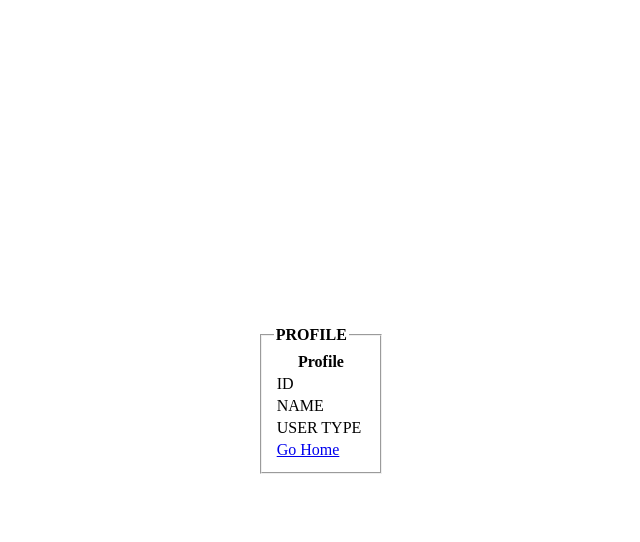
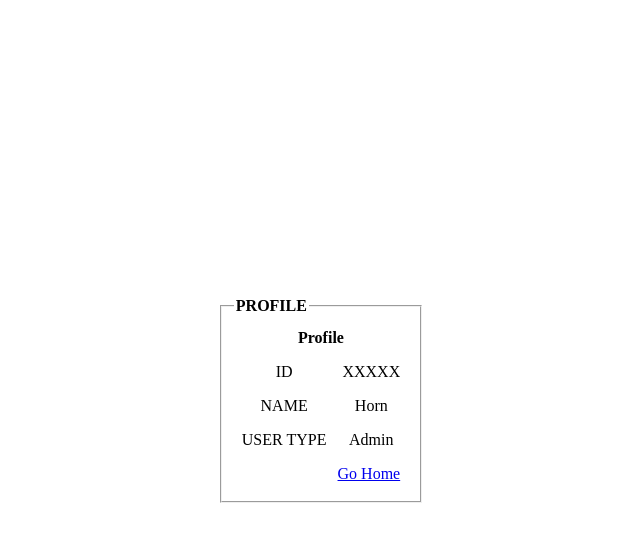
Before and after one commit to nginr/learning-web-technologies-summer2022-2023-sec-f, a PHP site: page /views/profile.view.php in a window 1280 px wide. Shown: the top 542 px of the page, without its empty margins (319-959 px from the left). Run offline with PHP 8.4, Linux system fonts and the light colour scheme.

Commit message:
Mid-Lab-Exam: fixed table styles.

```diff
--- a/Mid-Lab-Exam/views/includes/style.css
+++ b/Mid-Lab-Exam/views/includes/style.css
@@ -4,3 +4,12 @@
     align-items: center;
     height: 100%;
 }
+
+table {
+  border-collapse: collapse;
+}
+
+th, td {
+  padding: 8px;
+  text-align: center;
+}
--- a/Mid-Lab-Exam/views/profile.view.php
+++ b/Mid-Lab-Exam/views/profile.view.php
@@ -12,18 +12,18 @@ include 'includes/header.inc.php';
             </tr>
             <tr>
                 <td> ID </td>
-                <td> </td>
+                <td> XXXXX </td>
             </tr>
             <tr>
                 <td> NAME </td>
-                <td> </td>
+                <td> Horn </td>
             </tr>
             <tr>
                 <td> USER TYPE </td>
-                <td> </td>
+                <td> Admin </td>
             </tr>
             <tr>
-                <td colspan="2"> <a href="home.view.php">Go Home</a> </td>
+                <td colspan="2" style="text-align: right;"> <a href="home.view.php">Go Home</a> </td>
             </tr>
         </table>
     </fieldset>
--- a/Mid-Lab-Exam/views/users.show.view.php
+++ b/Mid-Lab-Exam/views/users.show.view.php
@@ -31,7 +31,7 @@ include 'includes/header.inc.php';
                 ?>
 
                 <tr>
-                    <td colspan="3"> <a href="home.view.php">Go Home</a> </td>
+                    <td colspan="3" style="text-align: right;"> <a href="home.view.php">Go Home</a> </td>
                 </tr>
             </table>
         </fieldset>
```
